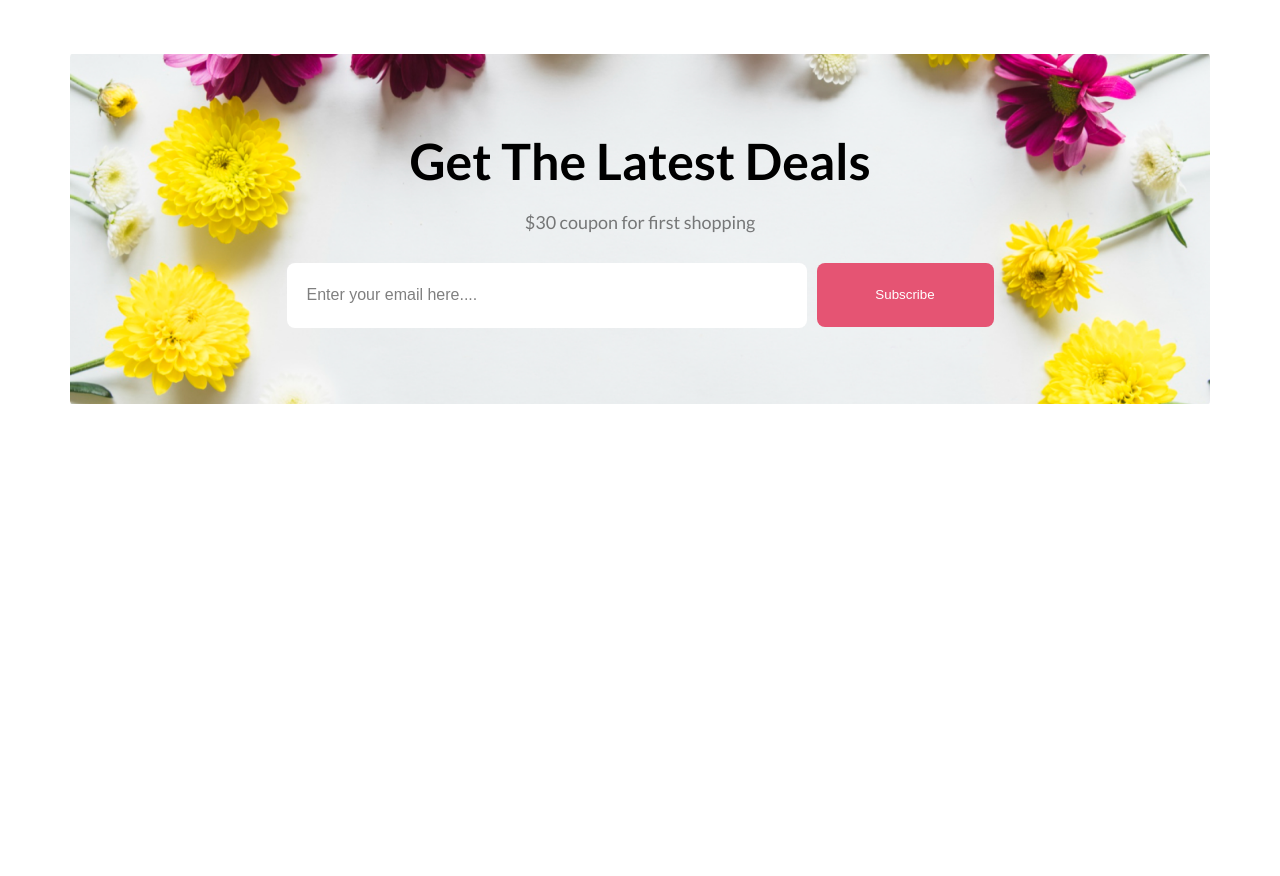
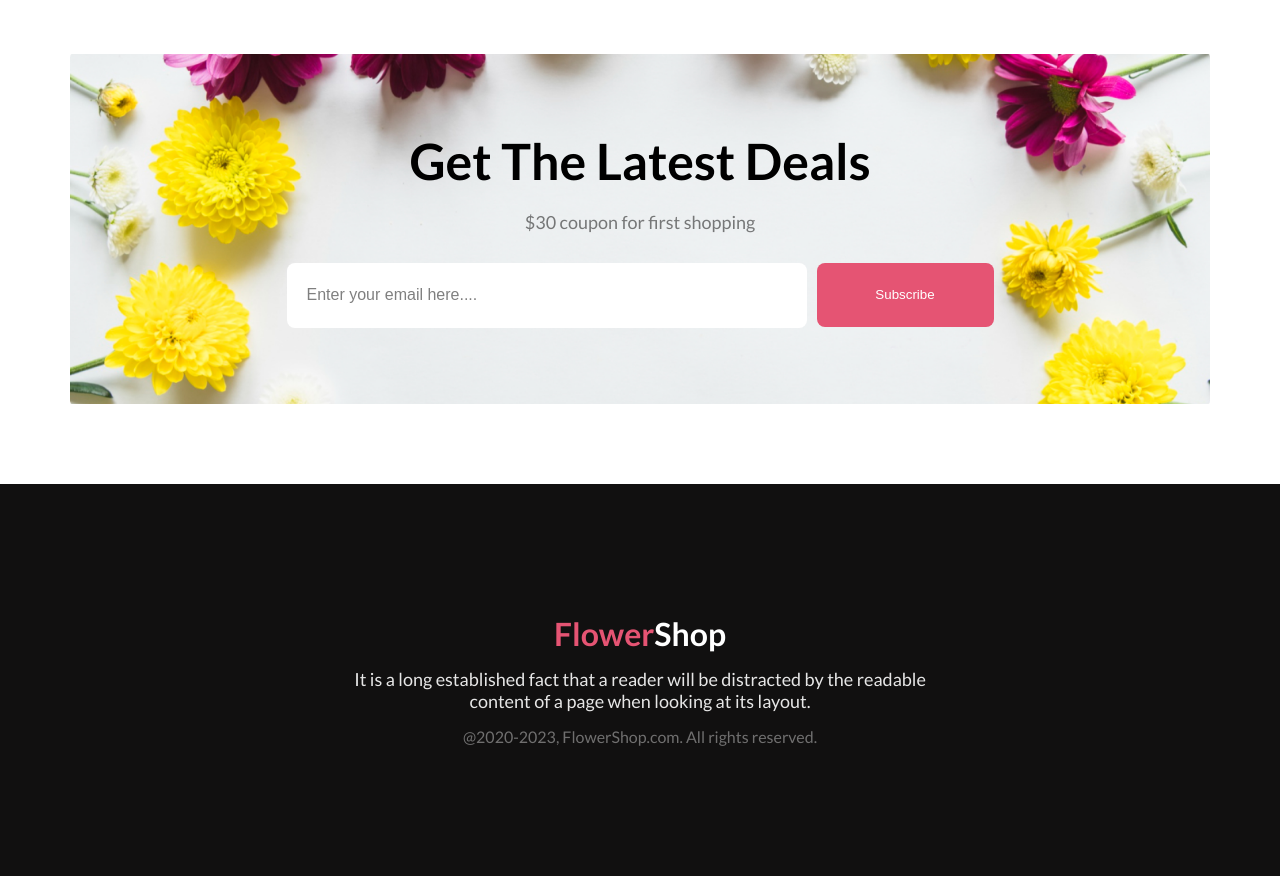
Before and after one commit to Jobayer561/Tools-Assignment-Responsive-Flowers, a plain HTML site: page index.html in a window 1280 px wide. Shown: the part 2935-3811 px from the top of the page. Before the commit the page ends 3339 px from the top, so only its background shows below. Drawn offline with Linux system fonts and the light colour scheme.

Commit message:
footer section add

```diff
--- a/index.html
+++ b/index.html
@@ -129,6 +129,13 @@
       <button type="submit" class="primary-btn">Subscribe</button>
     </form>
   </section>
+  <footer >
+          <div class="footer fixed">
+            <h1><span>Flower</span>Shop</h1>
+            <p>It is a long established fact that a reader will be distracted by the readable <br> content of a page when looking at its layout.</p>
+            <h5>@2020-2023, FlowerShop.com. All rights reserved. </h5>
+          </div>
+  </footer>
     </main>
   </body>
 </html>
--- a/styles/style.css
+++ b/styles/style.css
@@ -226,6 +226,7 @@ header {
   background-position: center;
   background-size: cover;
   gap: 20px;
+  margin-bottom: 80px;
 }
 
 .latest-deals h2 {
@@ -259,3 +260,28 @@ header {
   font-size: 16px;
   color: #00000080;
 }
+footer {
+  background-color: #111010;
+}
+.footer {
+  text-align: center;
+  padding:130px 120px;
+}
+.footer h1 span {
+  color: #e55473;
+}
+.footer h1 {
+  color: white;
+  margin-bottom: 15px;
+}
+.footer p {
+  color: #FFFFFFE5;
+  font-size: 18px;
+  font-weight: 400;
+  margin-bottom: 15px;
+}
+.footer h5 {
+  color: #ffffff66;
+  font-size: 16px;
+  font-weight: 400;
+}
```
